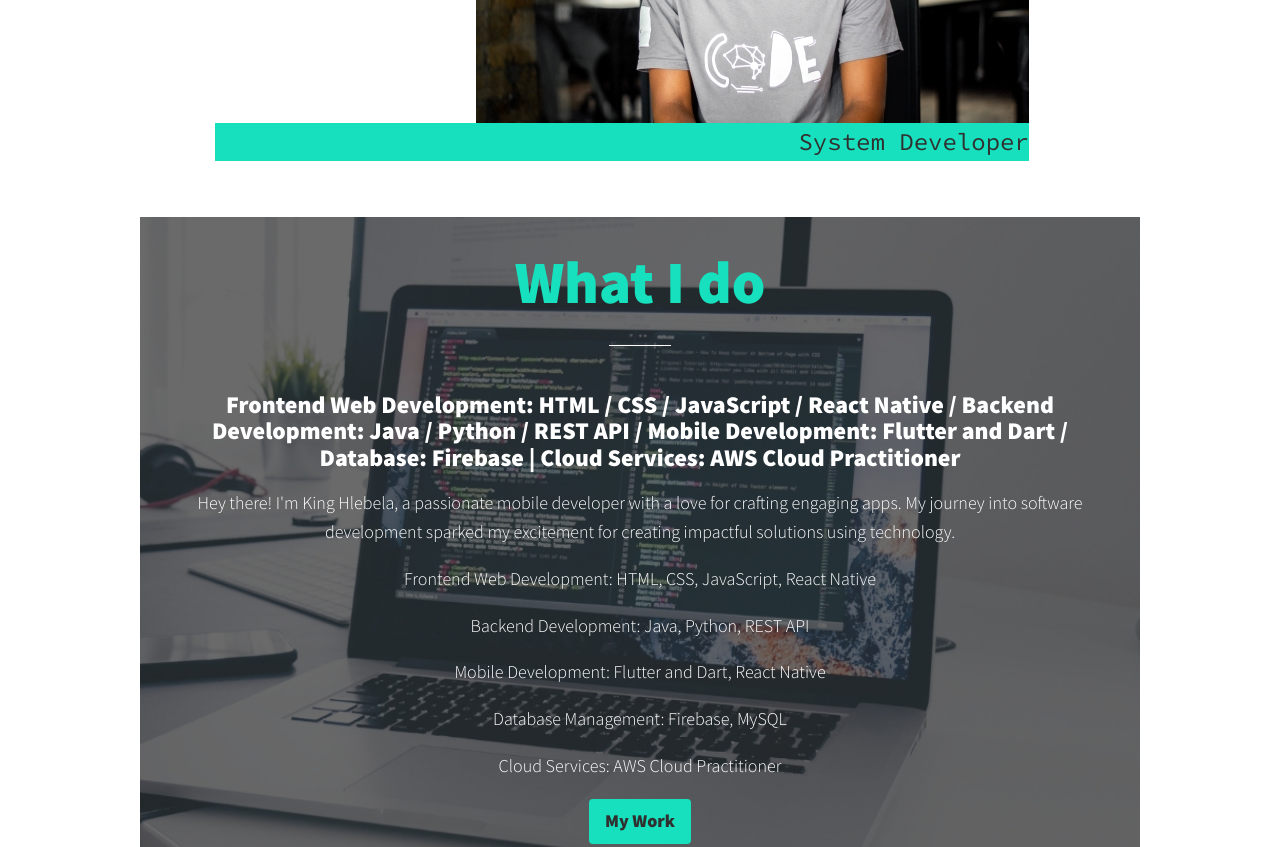
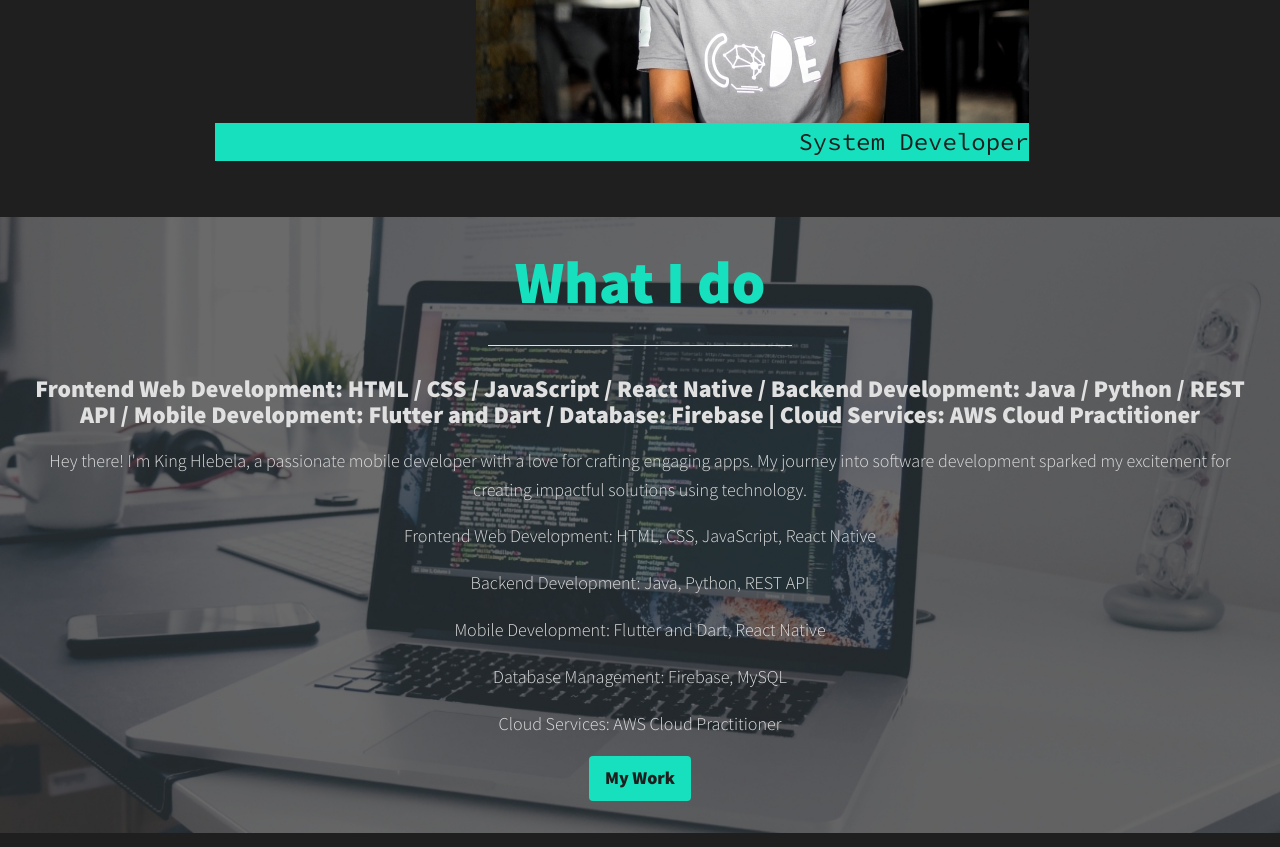
Before and after one commit to hlebela9/my-portfolio-website, a website built with Vite: page index.html in a window 1280 px wide. Shown: the part 420-1267 px from the top of the page. Built offline with nearby package versions, Linux system fonts and the light colour scheme; files whose address does not match are found by name.

Commit message:
Initial commit

```diff
--- a/css/style.css
+++ b/css/style.css
@@ -12,9 +12,9 @@
     --fw-reg: 300;
     --fw-bold: 900;
 
-    --clr-light: #fff;
-    --clr-dark: #303030;
-    --clr-accent: #16e0bd;
+    --clr-light: #e0e0e0; /* Light gray for background */
+    --clr-dark: #1f1f1f; /* Dark gray for text and backgrounds */
+    --clr-accent: #16e0bd; /* Accent color for highlights */
 
     --fs-h1: 2.25rem;
     --fs-h2: 2.25rem;
@@ -37,8 +37,8 @@
 /* General styles */
 
 body {
-    background: var(--clr-light);
-    color: var(--clr-dark);
+    background: var(--clr-dark); /* Dark background */
+    color: var(--clr-light); /* Light text color */
     margin: 0;
     font-family: var(--ff-primary);
     font-size: var(--fs-body);
@@ -63,6 +63,7 @@ h2,
 h3 {
     line-height: 1.1;
     margin: 0;
+    color: var(--clr-light); /* Light color for headings */
 }
 
 h1 { font-size: var(--fs-h1); }
@@ -71,6 +72,7 @@ h3 { font-size: var(--fs-h3); }
 
 .section__title {
     margin-bottom: 0.25em;
+    color: var(--clr-accent); /* Accent color for section titles */
 }
 
 .section__title--intro {
@@ -80,6 +82,7 @@ h3 { font-size: var(--fs-h3); }
 .section__subtitle {
     margin: 0;
     font-size: var(--fs-h3);
+    color: var(--clr-light); /* Light color for subtitles */
 }
 
 .section__subtitle--intro,
@@ -87,6 +90,7 @@ h3 { font-size: var(--fs-h3); }
     background: var(--clr-accent);
     font-family: var(--ff-secondary);
     margin-bottom: 1em;
+    color: var(--clr-dark); /* Dark color for text on accent background */
 }
 
 .section__subtitle--work {
@@ -101,6 +105,8 @@ header {
     display: flex;
     justify-content: space-between;
     padding: 1em;
+    background: var(--clr-dark); /* Dark header background */
+    color: var(--clr-light); /* Light header text color */
 }
 
 .logo {
@@ -109,8 +115,8 @@ header {
 
 .nav {
     position: fixed;
-    background: var(--clr-dark);
-    color: var(--clr-light);
+    background: var(--clr-dark); /* Dark navigation background */
+    color: var(--clr-light); /* Light navigation text color */
     top: 0;
     bottom: 0;
     left: 0;
@@ -251,12 +257,12 @@ header {
 /* My services section */
 
 .my-services {
-    background-color: var(--clr-dark);
+    background-color: var(--clr-dark); /* Dark background */
     background-image: url('../img/services-bg.jpg'); /* Ensure path is correct */
     background-size: cover;
     background-position: center;
     background-repeat: no-repeat;
-    color: var(--clr-light);
+    color: var(--clr-light); /* Light text color */
     padding: 2rem;
     text-align: center;
 }
@@ -273,7 +279,7 @@ header {
     display: inline-block;
     padding: 0.5rem 1rem;
     background-color: var(--clr-accent);
-    color: var(--clr-dark);
+    color: var(--clr-dark); /* Dark color for text on button */
     text-decoration: none;
     border-radius: 0.25rem;
     font-weight: var(--fw-bold);
@@ -292,28 +298,14 @@ header {
     width: 25%;
     height: 1px;
     margin: 0.5em auto;
-    background-color: var(--clr-light);
-}
-
-@media (min-width: 800px) {
-    .my-services {
-        display: flex;
-        flex-direction: column;
-        align-items: center;
-        max-width: 1000px;
-        margin: 0 auto;
-    }
-
-    .my-services .service {
-        margin-bottom: 1rem;
-    }
+    background-color: var(--clr-light); /* Light color for line */
 }
 
 /* My work section */
 
 .my-work {
-    background-color: var(--clr-light);
-    color: var(--clr-dark);
+    background-color: var(--clr-dark); /* Dark background */
+    color: var(--clr-light); /* Light text color */
     padding: 2rem;
 }
 
@@ -348,8 +340,8 @@ header {
 /* Footer */
 
 footer {
-    background: var(--clr-dark);
-    color: var(--clr-light);
+    background: var(--clr-dark); /* Dark footer background */
+    color: var(--clr-light); /* Light footer text color */
     text-align: center;
     padding: 1rem;
 }
@@ -371,7 +363,7 @@ footer {
 }
 
 .social-list__item a {
-    color: var(--clr-light);
+    color: var(--clr-light); /* Light color for social icons */
     text-decoration: none;
     font-size: 1.5rem;
 }
--- a/index.html
+++ b/index.html
@@ -103,11 +103,13 @@
             <a href="#" class="portfolio__item">
                 <img src="img/portfolio-10.jpg" alt="Portfolio item 10" class="portfolio__img">
             </a>
+
+            </a>
         </div>
     </section>
 
     <!-- Footer -->
-    <footer class="footer">
+    <footer claass="footer">
         <a href="mailto:kinghlebela40@gmail.com" class="footer__link">kinghlebela40@gmail.com</a>
         <ul class="social-list">
             <li class="social-list__item">
```
